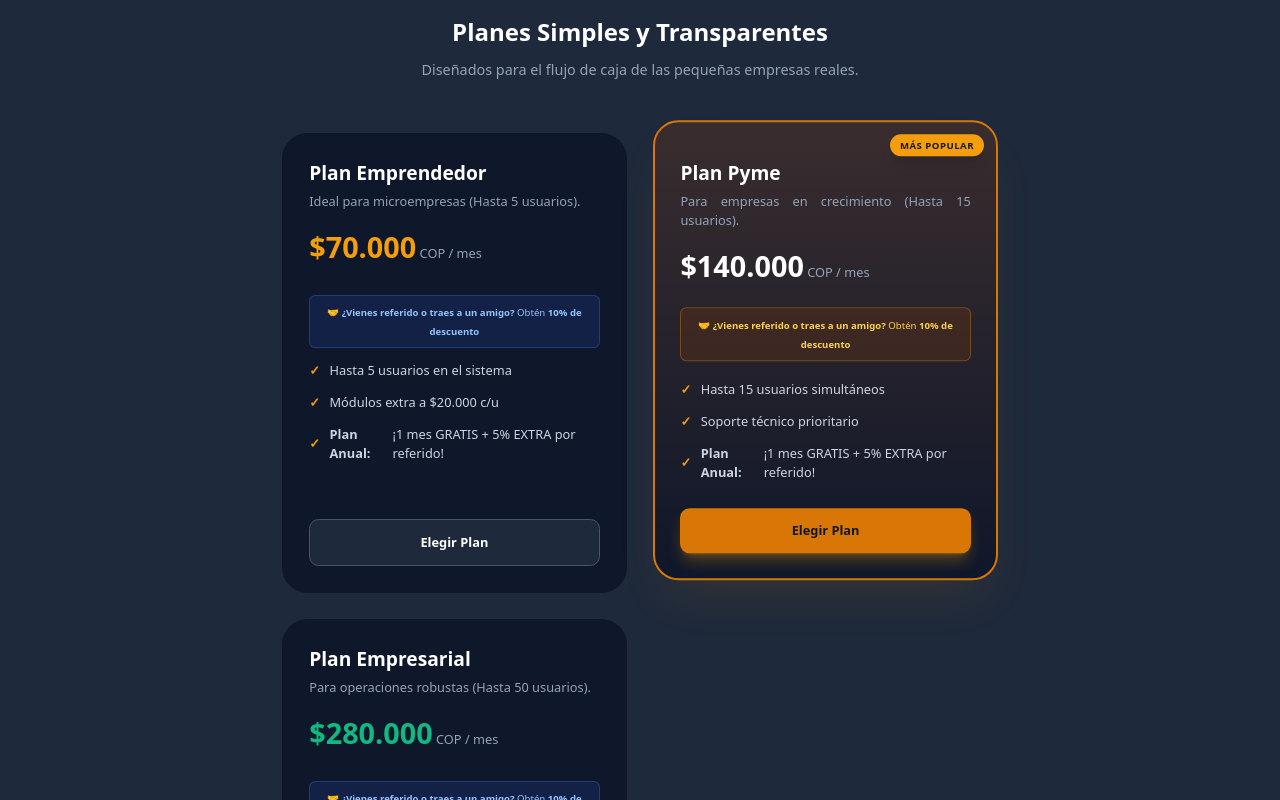
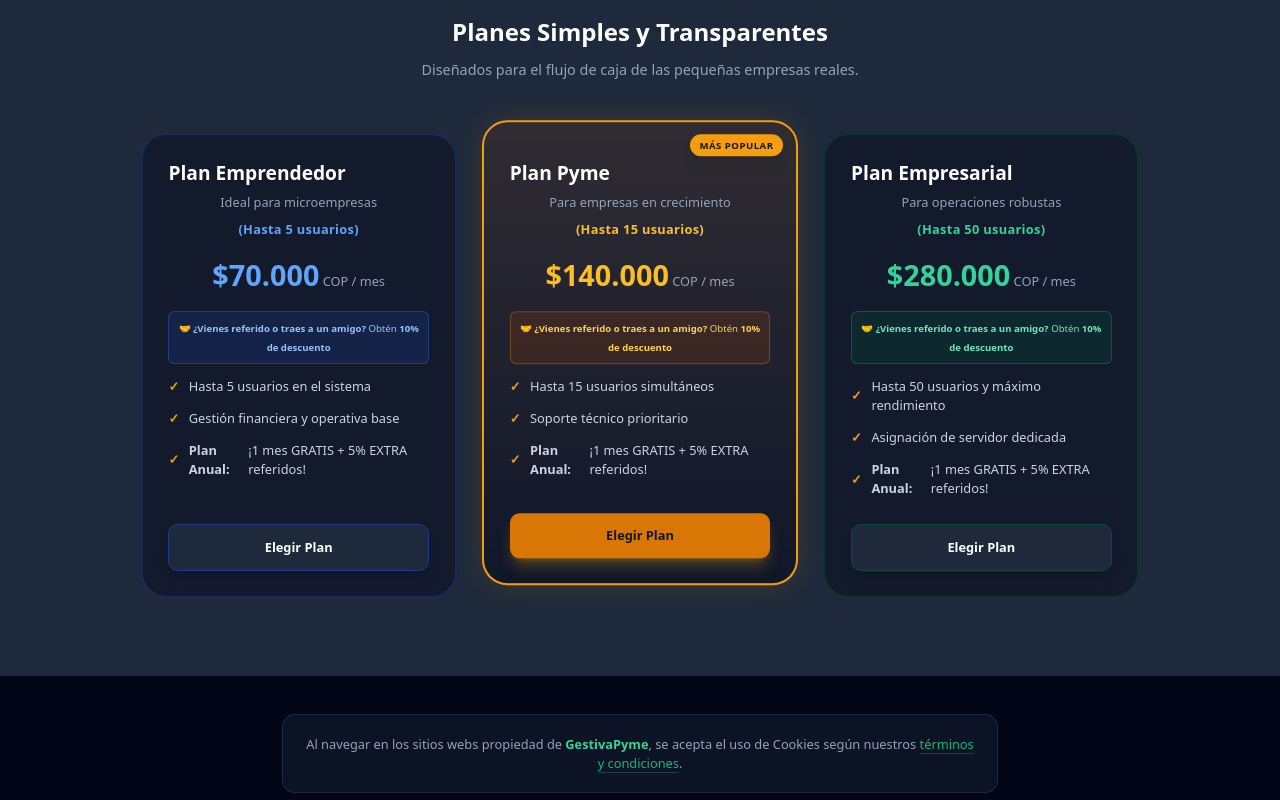
Before and after one commit to MACEVAMO26/gestiva-pyme, an Angular app in the folder frontend/: page / in a window 1280 px wide. Shown: the part 2220-3020 px from the top of the page. Built offline with nearby package versions, Linux system fonts and the light colour scheme.

Commit message:
arreglos

```diff
--- a/frontend/src/app/pages/landing/landing.component.html
+++ b/frontend/src/app/pages/landing/landing.component.html
@@ -147,64 +147,64 @@
       <div class="pricing-grid">
 
         <!-- Plan Emprendedor -->
-        <div class="pricing-card card-monthly">
+        <div class="pricing-card card-emprendedor">
           <h3 class="pricing-title">Plan Emprendedor</h3>
-          <p class="pricing-desc">Ideal para microempresas (Hasta 5 usuarios).</p>
+          <p class="pricing-desc">Ideal para microempresas<br><span class="user-limit">(Hasta 5 usuarios)</span></p>
           <div class="pricing-price">
-            <span class="price-amount text-amber-500">$70.000</span>
+            <span class="price-amount text-blue-400">$70.000</span>
             <span class="price-period"> COP / mes</span>
           </div>
-          <div class="referral-banner mt-2 mb-4 p-2 bg-blue-900/30 border border-blue-500/30 rounded-lg text-center">
-            <span class="text-xs text-blue-300 font-medium">🤝 <strong>¿Vienes referido o traes a un amigo?</strong> Obtén <strong>10% de descuento</strong></span>
+          <div class="referral-banner banner-blue">
+            <span class="text-xs font-medium">🤝 <strong>¿Vienes referido o traes a un amigo?</strong> Obtén <strong>10% de descuento</strong></span>
           </div>
           <ul class="pricing-features">
             <li><span class="check-icon">✓</span> Hasta 5 usuarios en el sistema</li>
-            <li><span class="check-icon">✓</span> Módulos extra a $20.000 c/u</li>
-            <li><span class="check-icon">✓</span> <strong>Plan Anual:</strong> ¡1 mes GRATIS + 5% EXTRA por referido!</li>
+            <li><span class="check-icon">✓</span> Gestión financiera y operativa base</li>
+            <li><span class="check-icon">✓</span> <strong>Plan Anual:</strong> ¡1 mes GRATIS + 5% EXTRA referidos!</li>
           </ul>
-          <a routerLink="/login" class="pricing-btn btn-monthly mt-4">Elegir Plan</a>
+          <a routerLink="/login" class="pricing-btn btn-emprendedor mt-auto">Elegir Plan</a>
         </div>
 
         <!-- Plan Pyme -->
-        <div class="pricing-card card-annual">
+        <div class="pricing-card card-pyme">
           <div class="popular-badge-container">
             <span class="popular-badge">Más Popular</span>
           </div>
 
-          <h3 class="pricing-title text-amber-400 mt-4">Plan Pyme</h3>
-          <p class="pricing-desc">Para empresas en crecimiento (Hasta 15 usuarios).</p>
+          <h3 class="pricing-title mt-4">Plan Pyme</h3>
+          <p class="pricing-desc">Para empresas en crecimiento<br><span class="user-limit">(Hasta 15 usuarios)</span></p>
           <div class="pricing-price mb-4">
-            <span class="price-amount text-white">$140.000</span>
+            <span class="price-amount text-amber-400">$140.000</span>
             <span class="price-period"> COP / mes</span>
           </div>
-          <div class="referral-banner mb-6 p-2 bg-amber-900/30 border border-amber-500/30 rounded-lg text-center">
-            <span class="text-xs text-amber-300 font-medium">🤝 <strong>¿Vienes referido o traes a un amigo?</strong> Obtén <strong>10% de descuento</strong></span>
+          <div class="referral-banner banner-amber">
+            <span class="text-xs font-medium">🤝 <strong>¿Vienes referido o traes a un amigo?</strong> Obtén <strong>10% de descuento</strong></span>
           </div>
           <ul class="pricing-features">
             <li><span class="check-icon">✓</span> Hasta 15 usuarios simultáneos</li>
             <li><span class="check-icon">✓</span> Soporte técnico prioritario</li>
-            <li><span class="check-icon">✓</span> <strong>Plan Anual:</strong> ¡1 mes GRATIS + 5% EXTRA por referido!</li>
+            <li><span class="check-icon">✓</span> <strong>Plan Anual:</strong> ¡1 mes GRATIS + 5% EXTRA referidos!</li>
           </ul>
-          <a routerLink="/login" class="pricing-btn btn-annual">Elegir Plan</a>
+          <a routerLink="/login" class="pricing-btn btn-pyme mt-auto">Elegir Plan</a>
         </div>
 
         <!-- Plan Empresarial -->
-        <div class="pricing-card card-monthly">
+        <div class="pricing-card card-empresarial">
           <h3 class="pricing-title">Plan Empresarial</h3>
-          <p class="pricing-desc">Para operaciones robustas (Hasta 50 usuarios).</p>
+          <p class="pricing-desc">Para operaciones robustas<br><span class="user-limit">(Hasta 50 usuarios)</span></p>
           <div class="pricing-price">
-            <span class="price-amount text-emerald-500">$280.000</span>
+            <span class="price-amount text-emerald-400">$280.000</span>
             <span class="price-period"> COP / mes</span>
           </div>
-          <div class="referral-banner mt-2 mb-4 p-2 bg-blue-900/30 border border-blue-500/30 rounded-lg text-center">
-            <span class="text-xs text-blue-300 font-medium">🤝 <strong>¿Vienes referido o traes a un amigo?</strong> Obtén <strong>10% de descuento</strong></span>
+          <div class="referral-banner banner-emerald">
+            <span class="text-xs font-medium">🤝 <strong>¿Vienes referido o traes a un amigo?</strong> Obtén <strong>10% de descuento</strong></span>
           </div>
           <ul class="pricing-features">
             <li><span class="check-icon">✓</span> Hasta 50 usuarios y máximo rendimiento</li>
             <li><span class="check-icon">✓</span> Asignación de servidor dedicada</li>
-            <li><span class="check-icon">✓</span> <strong>Plan Anual:</strong> ¡1 mes GRATIS + 5% EXTRA por referido!</li>
+            <li><span class="check-icon">✓</span> <strong>Plan Anual:</strong> ¡1 mes GRATIS + 5% EXTRA referidos!</li>
           </ul>
-          <a routerLink="/login" class="pricing-btn btn-monthly mt-4">Elegir Plan</a>
+          <a routerLink="/login" class="pricing-btn btn-empresarial mt-auto">Elegir Plan</a>
         </div>
 
       </div>
@@ -234,7 +234,7 @@
 </footer>
 
 <!-- HTML CHATBOT -->
-<div class="chatbot-wrapper group">
+<div class="chatbot-wrapper">
 
   <div class="chatbot-window" [class.force-open]="isChatbotOpen || botView === 'form' || botView === 'phone'">
 
--- a/frontend/src/app/pages/landing/landing.component.scss
+++ b/frontend/src/app/pages/landing/landing.component.scss
@@ -226,19 +226,51 @@
 }
 
 .pricing-grid {
-  @apply grid grid-cols-1 md:grid-cols-2 gap-8 max-w-4xl mx-auto;
+  @apply grid grid-cols-1 lg:grid-cols-3 gap-8 max-w-7xl mx-auto;
 }
 
 .pricing-card {
-  @apply p-8 rounded-[2rem] border-2 transition-all transform relative flex flex-col;
+  @apply p-8 rounded-[2rem] border-2 transition-all transform relative flex flex-col justify-between;
 }
 
-.card-monthly {
-  @apply bg-slate-900 border-transparent hover:border-amber-500 hover:shadow-[0_0_40px_rgba(245,158,11,0.3)] hover:-translate-y-3 overflow-hidden;
+/* User limit span */
+.user-limit {
+  @apply block text-center font-bold mt-2 tracking-wide;
+}
+.card-emprendedor .user-limit { @apply text-blue-400; }
+.card-pyme .user-limit { @apply text-amber-400; }
+.card-empresarial .user-limit { @apply text-emerald-400; }
+
+/* Banners de Referidos */
+.referral-banner {
+  @apply mt-2 mb-4 p-2 rounded-lg text-center border;
+}
+.banner-blue { @apply bg-blue-900/30 border-blue-500/30 text-blue-300; }
+.banner-amber { @apply bg-amber-900/30 border-amber-500/30 text-amber-300; }
+.banner-emerald { @apply bg-emerald-900/30 border-emerald-500/30 text-emerald-300; }
+
+/* Plan Emprendedor */
+.card-emprendedor {
+  @apply bg-slate-900/80 border-blue-900/50 hover:border-blue-500 hover:shadow-[0_0_40px_rgba(59,130,246,0.2)] hover:-translate-y-3;
+}
+.btn-emprendedor {
+  @apply bg-slate-800 hover:bg-blue-600 text-white border border-blue-900 shadow-lg hover:shadow-blue-500/30 transition-all;
 }
 
-.card-annual {
-  @apply bg-gradient-to-b from-amber-900/30 to-slate-900 border-amber-600 hover:shadow-[0_0_50px_rgba(245,158,11,0.4)] md:-translate-y-4 hover:-translate-y-6 overflow-hidden shadow-2xl shadow-amber-500/10;
+/* Plan Pyme */
+.card-pyme {
+  @apply bg-gradient-to-b from-amber-900/20 to-slate-900 border-amber-500 shadow-[0_0_30px_rgba(245,158,11,0.15)] hover:shadow-[0_0_50px_rgba(245,158,11,0.3)] lg:-translate-y-4 hover:-translate-y-6;
+}
+.btn-pyme {
+  @apply bg-amber-600 hover:bg-amber-500 text-slate-900 shadow-lg shadow-amber-500/30 transition-transform;
+}
+
+/* Plan Empresarial */
+.card-empresarial {
+  @apply bg-slate-900/80 border-emerald-900/50 hover:border-emerald-500 hover:shadow-[0_0_40px_rgba(16,185,129,0.2)] hover:-translate-y-3;
+}
+.btn-empresarial {
+  @apply bg-slate-800 hover:bg-emerald-600 text-white border border-emerald-900 shadow-lg hover:shadow-emerald-500/30 transition-all;
 }
 
 .pricing-title {
@@ -246,11 +278,11 @@
 }
 
 .pricing-desc {
-  @apply text-slate-400 mb-6 text-justify;
+  @apply text-slate-400 mb-6 text-center leading-relaxed;
 }
 
 .pricing-price {
-  @apply mb-8;
+  @apply mb-4 text-center;
 }
 
 .price-amount {
@@ -285,15 +317,7 @@
 }
 
 .pricing-btn {
-  @apply mt-auto block w-full py-4 px-4 font-bold text-center rounded-xl transition-colors;
-}
-
-.btn-monthly {
-  @apply bg-slate-800 hover:bg-slate-700 hover:text-amber-400 text-white border border-slate-600;
-}
-
-.btn-annual {
-  @apply bg-amber-600 hover:bg-amber-500 text-slate-900 shadow-lg shadow-amber-500/30 transition-transform;
+  @apply block w-full py-4 px-4 font-bold text-center rounded-xl;
 }
 
 /* --- 9. FOOTER --- */
```
